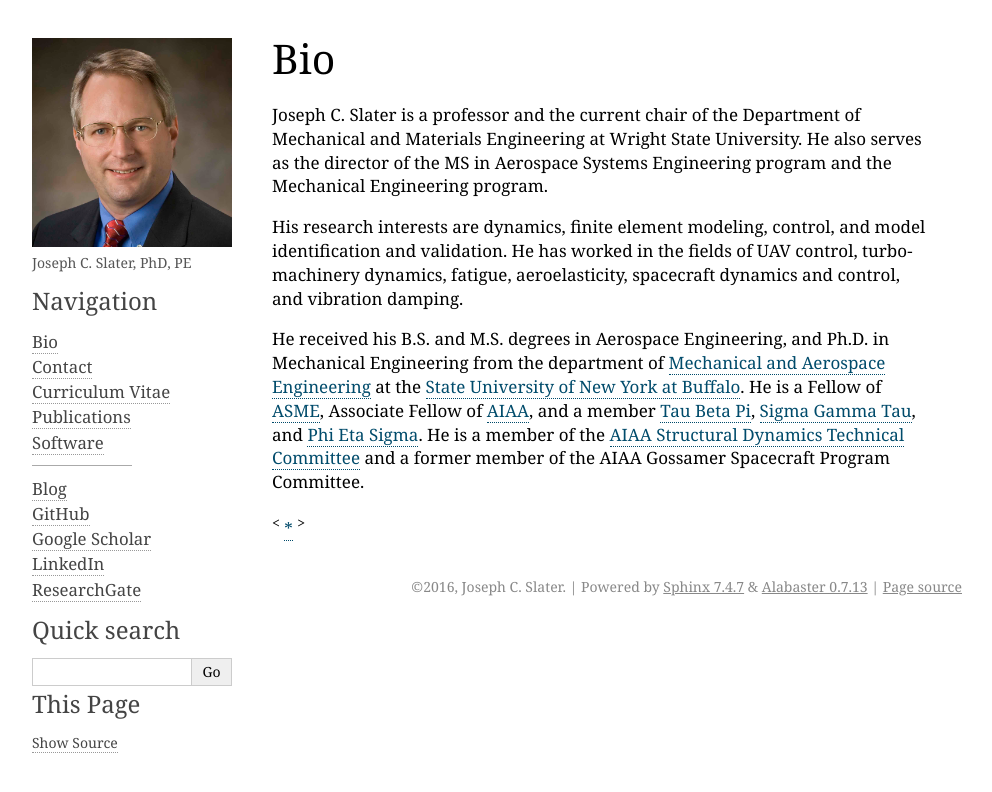
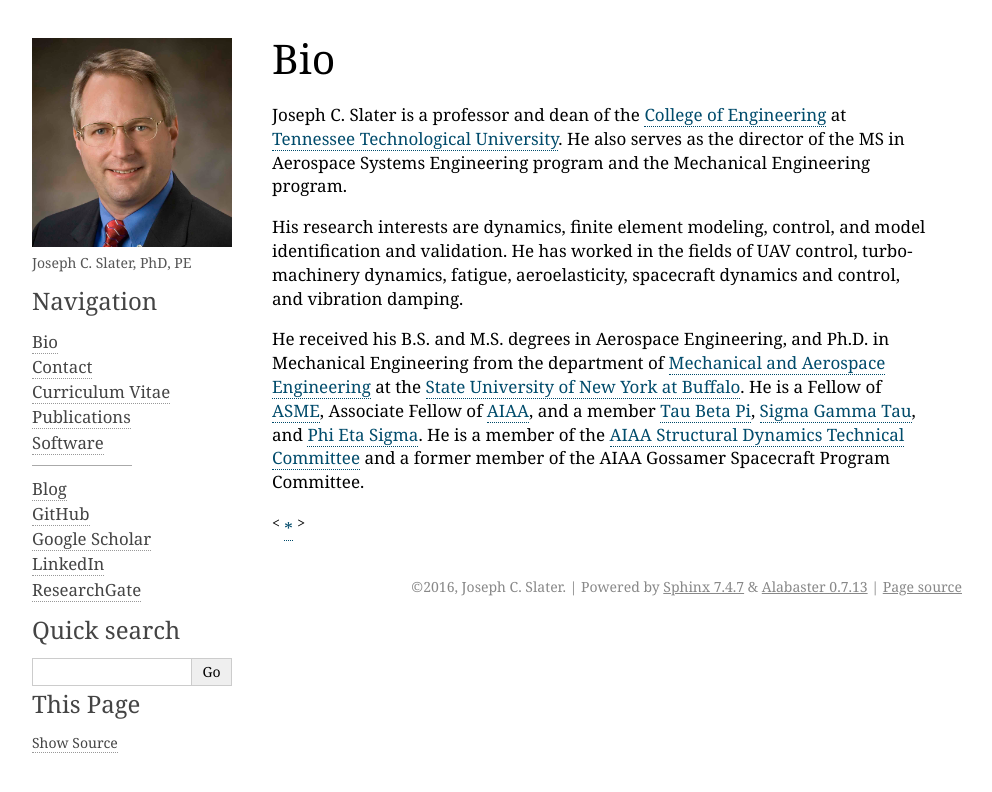
Before and after one commit to josephcslater/josephcslater, a Sphinx documentation site: the page built from source/bio.rst, in a window 1280 px wide. Shown: the top 792 px of the page, without its empty margins (148-1140 px from the left). Built offline with Sphinx 7.4.7, drawn with Linux system fonts in a browser that asks for light colours.

Commit message:
Keep examples in sync

```diff
--- a/source/bio.rst
+++ b/source/bio.rst
@@ -2,7 +2,7 @@
 Bio
 ###
 
-Joseph C. Slater is a professor and the current chair of the Department of Mechanical and Materials Engineering at Wright State University. He also serves as the director of the MS in Aerospace Systems Engineering program and the Mechanical Engineering program.
+Joseph C. Slater is a professor and dean of the `College of Engineering`_ at `Tennessee Technological University`_. He also serves as the director of the MS in Aerospace Systems Engineering program and the Mechanical Engineering program.
 
 His research interests are dynamics, finite element modeling, control, and model identification and validation. He has worked in the fields of UAV control, turbomachinery dynamics, fatigue, aeroelasticity, spacecraft dynamics and control, and vibration damping.
 
@@ -35,3 +35,5 @@ He received his B.S. and M.S. degrees in Aerospace Engineering, and Ph.D. in Mec
 .. _`*`: http://www.midwinter.com/lurk/lurker.html
 .. _`ORCID`: https://orcid.org/0000-0002-1923-9279
 .. _`ResearchGate`: https://www.researchgate.net/profile/Joseph_Slater
+.. _`College of Engineering`: https://www.tntech.edu/engineering/
+.. _`Tennessee Technological University`: https://www.tntech.edu/
```
Also changed, not shown: 7 other files.
